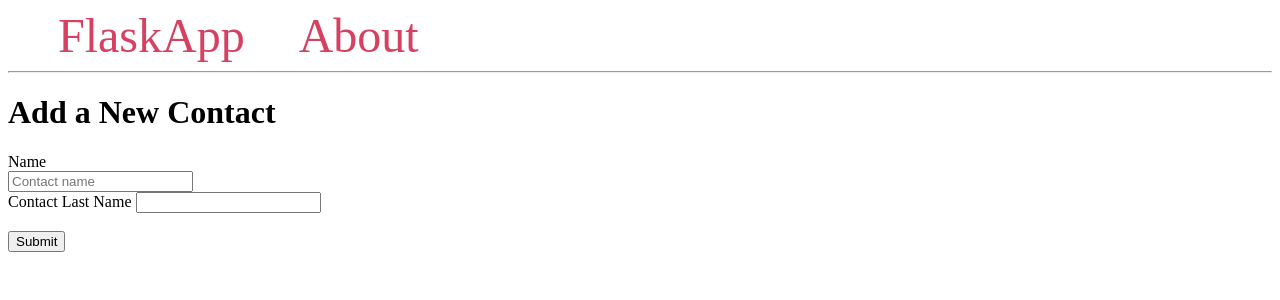
After one commit to gab-aquino/vulnerable, a Flask app: page /newcontact in a window 1280 px wide. The commit adds this page. Shown: the top 300 px of the page. Run offline with Flask 3, Linux system fonts and the light colour scheme.

```diff
--- a/app.py
+++ b/app.py
@@ -1,5 +1,5 @@
 import sqlite3
-from flask import Flask, render_template
+from flask import Flask, render_template, request, url_for, flash, redirect
 
 app = Flask(__name__)
 
@@ -15,10 +15,39 @@ def show_all_contacts():
     conn = get_db_connection()
     contacts = conn.execute('SELECT * FROM contacts').fetchall()
     conn.close()
-    print(contacts)
     return render_template('index.html', contacts=contacts)
+
+
+@app.get('/contact')
+def get_contact():
+    id_user = request.args.get('id')
+
+    conn = get_db_connection()
+    query = 'SELECT * FROM contacts where id = {}'.format(id_user)
+    print(query)
+    contact = conn.executescript(query).fetchone()
+    conn.close
+    return render_template('contact_page.html', contact=contact)
 
 
 @app.post('/contact')
 def create_contact():
-    return "create new contact"
+    name = request.form['name']
+    last_name = request.form['last_name']
+
+    if not name:
+        flash('Name is required!')
+    elif not last_name:
+        flash('Last Name is required!')
+    else:
+        conn = get_db_connection()
+        conn.execute('INSERT INTO contacts (name, last_name) VALUES (?, ?)',
+                     (name, last_name))
+        conn.commit()
+        conn.close()
+        return redirect(url_for('show_all_contacts'))
+
+
+@app.get('/newcontact')
+def new_contact():
+    return render_template('create.html')
--- /dev/null
+++ b/templates/create.html
@@ -0,0 +1,19 @@
+{% extends 'base.html' %}
+
+{% block content %}
+    <h1>{% block title %} Add a New Contact {% endblock %}</h1>
+    <form method="post">
+        <label for="name">Name</label>
+        <br>
+        <input type="text" name="name"
+               placeholder="Contact name"
+               value="{{ request.form['name'] }}"></input>
+        <br>
+
+        <label for="content">Contact Last Name</label>
+        <input type="text" name="last_name" value="{{ request.form['last_name'] }}"></input>
+        <br>
+        <br>
+        <button type="submit">Submit</button>
+    </form>
+{% endblock %}
--- a/templates/index.html
+++ b/templates/index.html
@@ -4,6 +4,7 @@
     <h1>{% block title %} Contacts {% endblock %}</h1>
     {% for contact in contacts %}
         <div class='contact'>
+            <p>{{ contact['id'] }}</p>
             <p>{{ contact['created'] }}</p>
             <h2>{{ contact['name'] }}</h2>
             <p>{{ contact['last_name'] }}</p>
```
Also changed, not shown: templates/contact_page.html (added, +11 -0 lines), database.db.
